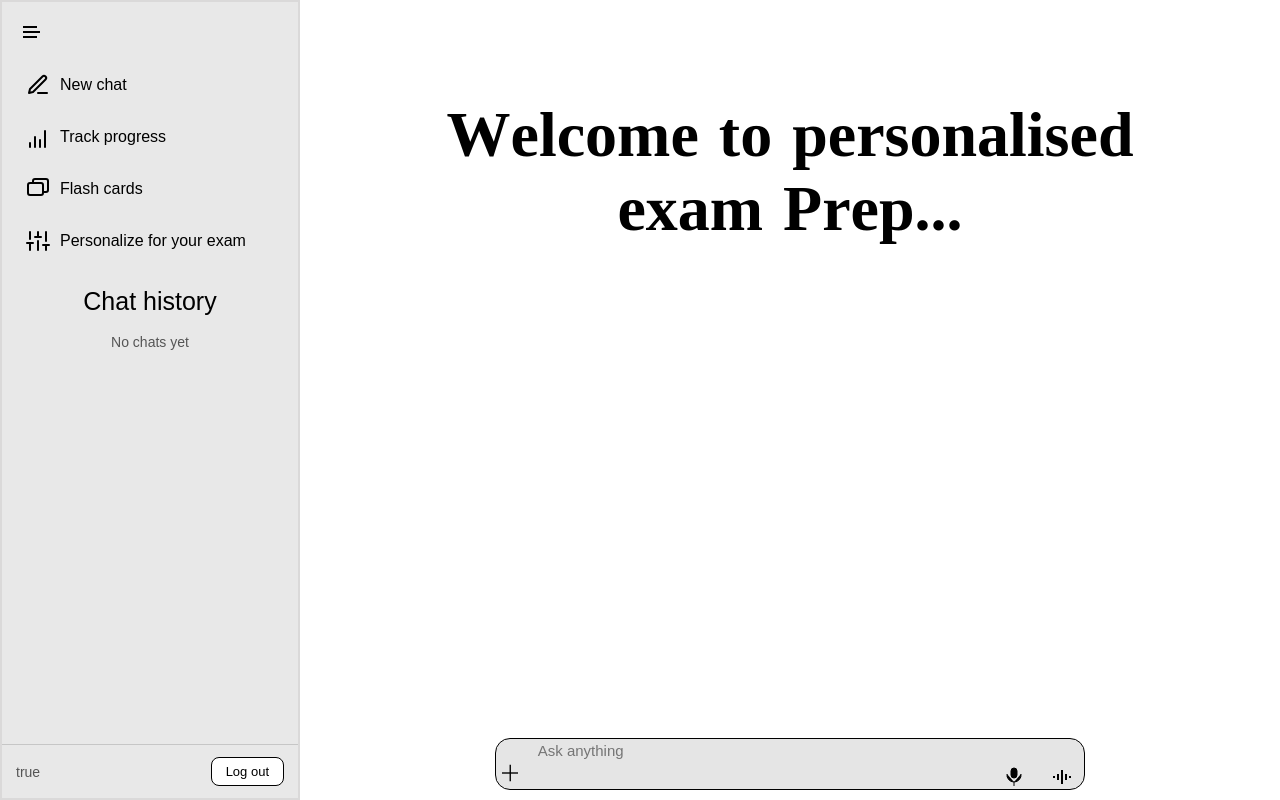
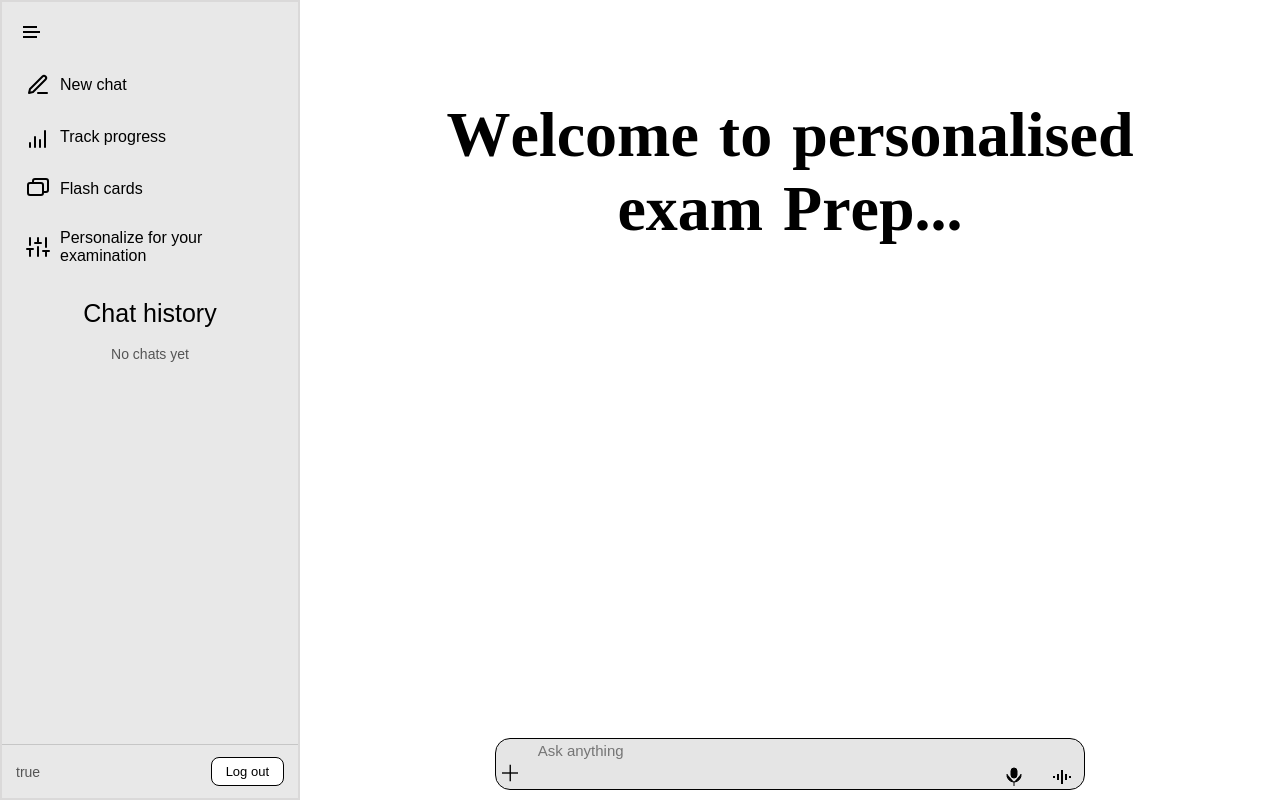
Before and after one commit to Hitesh665/Personal_AI_tutor, a plain HTML site: page index.html in a window 1280 px wide. Drawn offline with Linux system fonts and the light colour scheme; sample sign-in values are in the browser's storage.

Commit message:
Update personal tutor homepage

```diff
--- a/index.html
+++ b/index.html
@@ -292,7 +292,7 @@
             <line x1="9" y1="8" x2="15" y2="8"/>
             <line x1="17" y1="16" x2="23" y2="16"/>
         </svg>
-        Personalize for your exam
+        Personalize for your examination
     </button>
 
     <!-- saved exam details -->
```
